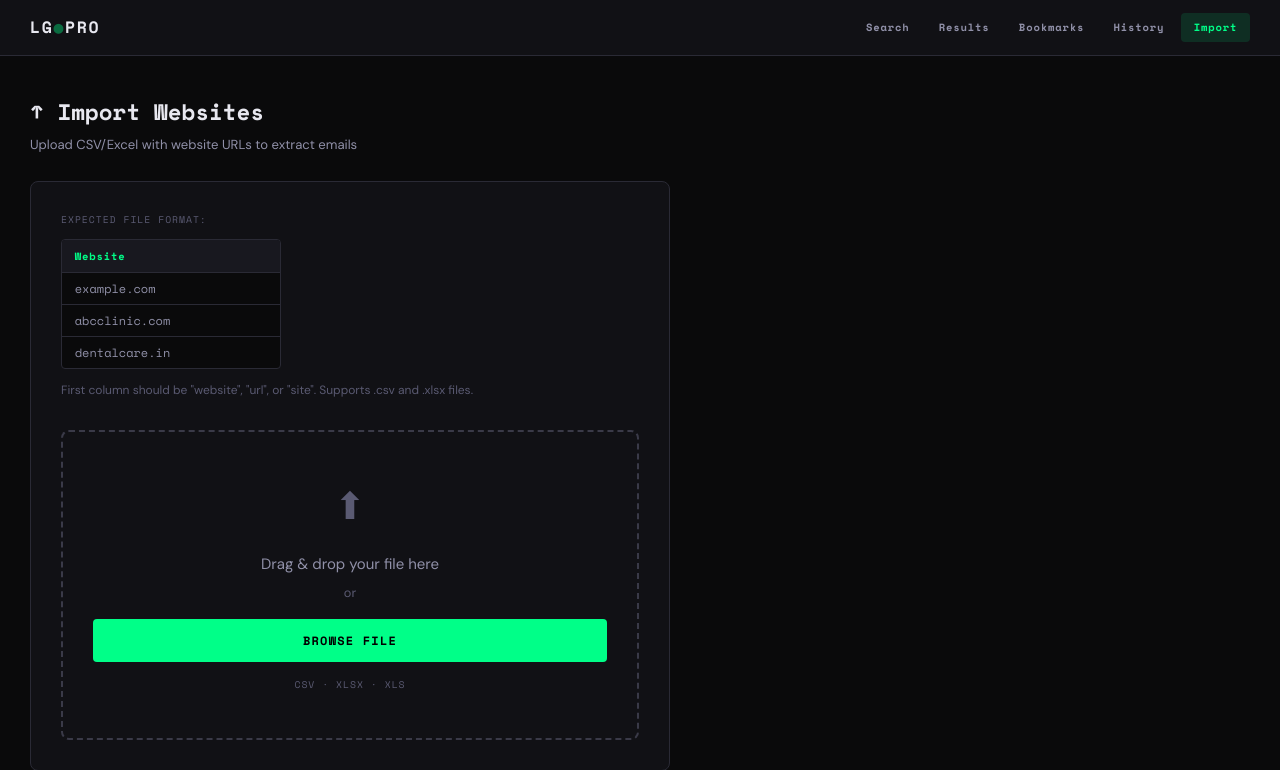
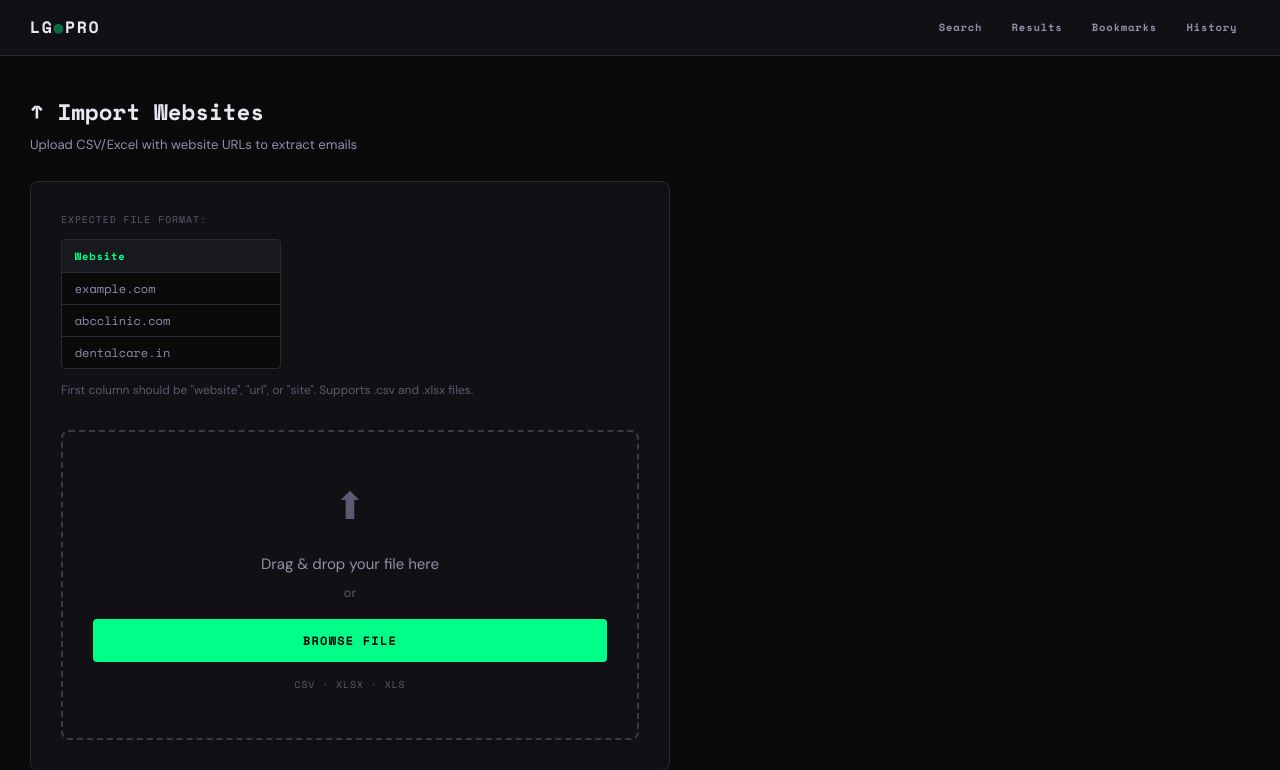
Before and after one commit to bs-dev-repo/leadgen-pro, a FastAPI app: page /import in a window 1280 px wide. Shown: the top 770 px of the page. Run offline with FastAPI, Linux system fonts and the light colour scheme.

Commit message:
Update import.html

```diff
--- a/templates/import.html
+++ b/templates/import.html
@@ -16,7 +16,6 @@
       <a href="/results" class="nav-link">Results</a>
       <a href="/bookmarks" class="nav-link">Bookmarks</a>
       <a href="/history" class="nav-link">History</a>
-      <a href="/import" class="nav-link active">Import</a>
     </div>
   </nav>
 
```
